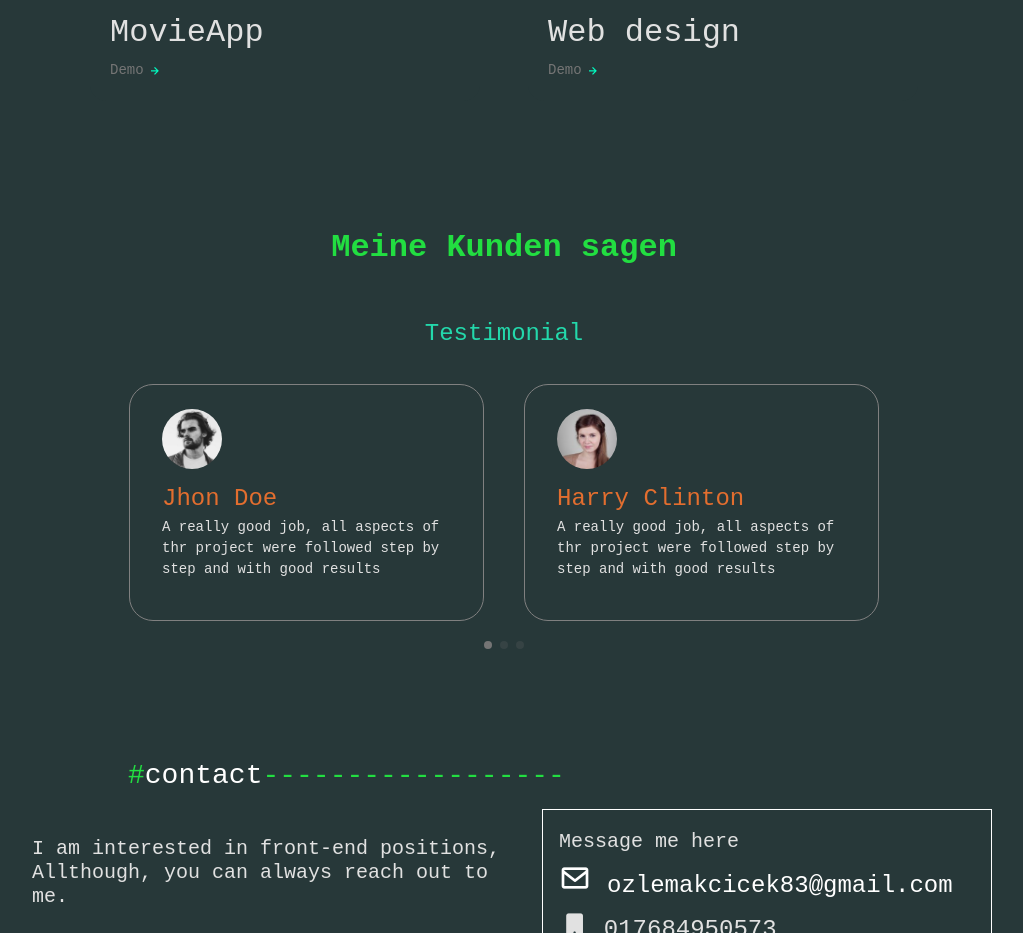
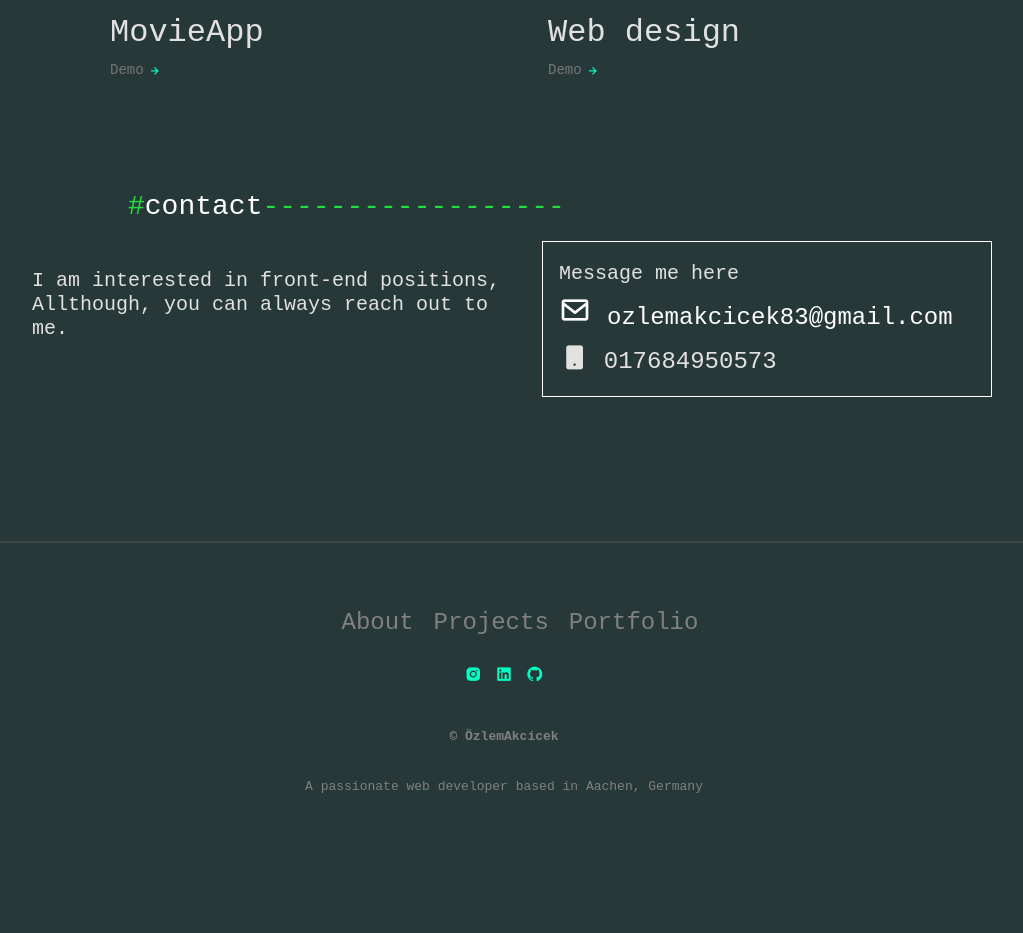
Before and after one commit to ozlemakcicek/Portfolio, a React (Create React App) app: page / in a window 1280 px wide. Shown: the part 6265-7198 px from the top of the page, without its empty margins (136-1159 px from the left). After the commit the page ends 7157 px from the top, so only its background shows below. Built offline with nearby package versions, Linux system fonts and the light colour scheme.

Commit message:
testim.2

```diff
--- a/src/App.js
+++ b/src/App.js
@@ -7,7 +7,7 @@ import About from "./components/about/About";
 import Skills from "./components/skills/Skills";
 import Qualification from "./components/qualifikation/Qualification";
 import Projects from "./components/projects/Projects";
-import Testimonials from "./components/testimonials/Testimonials";
+// import Testimonials from "./components/testimonials/Testimonials";
 import Contact from "./components/contact/Contact";
 import Footer from "./components/footer/Footer";
 import ScrollUp from "./components/scrollup/ScrollUp";
@@ -27,7 +27,7 @@ function App() {
         <Skills />
         <Qualification />
         <Work/>
-        <Testimonials/>
+        {/* <Testimonials/> */}
         <Contact/>
 
 
```
